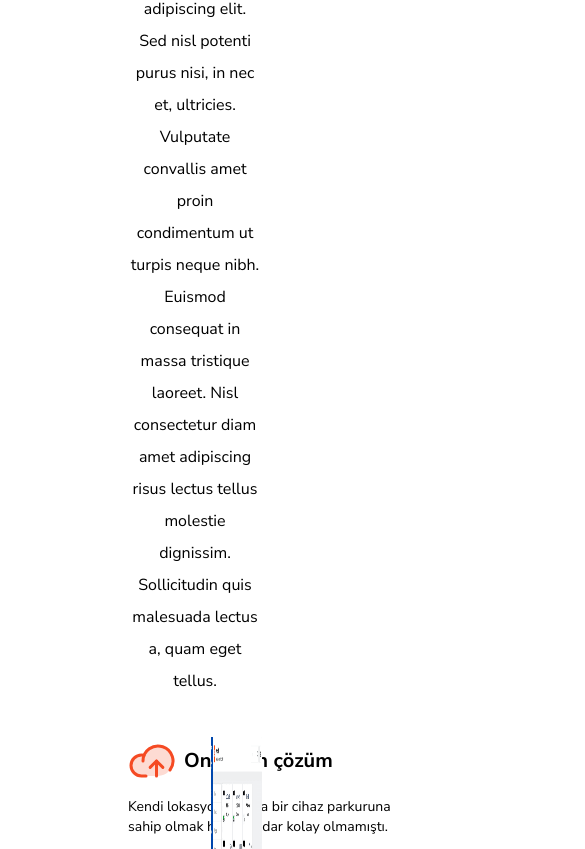
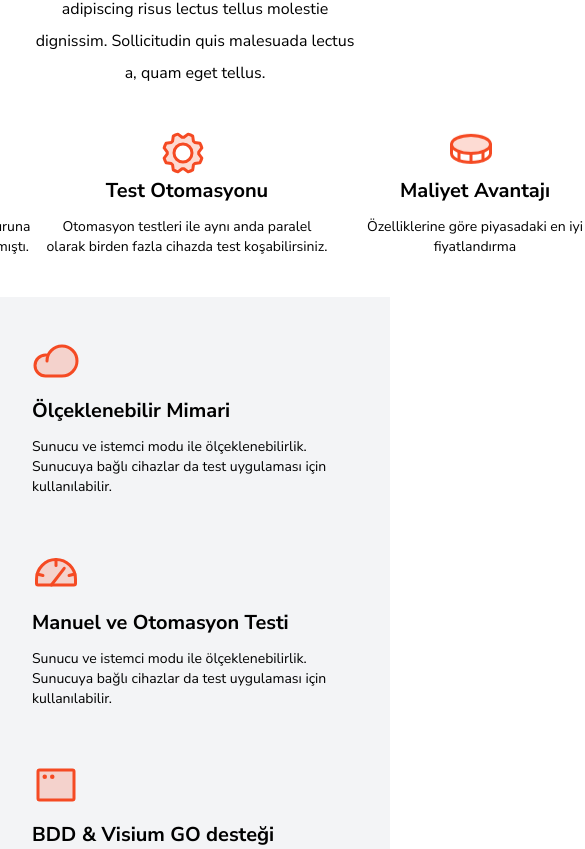
Before and after one commit to arda-e/vLabsWeb, a Next.js app in the folder vlabsweb/: page /products/visiumfarm in a window 390 px wide. Shown: the part 875-1724 px from the top of the page, 585 px wide, since content can reach past the window. Built offline with nearby package versions, Linux system fonts and the light colour scheme.

Commit message:
responsiveness fix 2

```diff
--- a/vlabsweb/pages/products/visiumfarm.js
+++ b/vlabsweb/pages/products/visiumfarm.js
@@ -16,45 +16,47 @@ const visiumfarm = () => {
             </head>
             <SecondaryMenu name="Farm" />
             <ProductHeroSection heading="On-Prem Cihaz Parkuru Çözümü" subheading="gerçej cihazlarda manuel testlerle karmaşık text senaryolarının üstesinden gelin veya paralel olarak çok sayıda otomasyon testi koşturun." backgroundSrc="" textPosition="left" />
-            <section className="max-w-7xl flex flex-col px-32 xl:mx-auto mt-10">
+            <section className="max-w-7xl flex px-8 sm:px-8 md:px-10 lg:px:24 xl:px-32 xl:mx-auto self-center flex-col mt-10">
                 <H2 allign="center">Neden Visium Farm’ı tercih etmelisiniz?</H2>
                 <Text_Main allign="center">
                     Lorem ipsum dolor sit amet, consectetur adipiscing elit. Sed nisl potenti purus nisi, in nec et, ultricies. Vulputate convallis amet proin condimentum ut turpis neque nibh. Euismod consequat in massa tristique laoreet. Nisl consectetur diam amet adipiscing risus lectus tellus molestie dignissim. Sollicitudin quis malesuada lectus a, quam eget tellus.
             </Text_Main>
             </section>
-            <section className="max-w-7xl xl:mx-auto mt-10 flex flex-row px-32 space-x-4">
-                <div className="flex flex-col w-1/2 ">
+            <section className="xl:mx-auto flex justify-center flex-row pt-10  space-x-4">
+                <div className="max-w-7xl flex flex-row md:flex-col items-center px-8 sm:px-8 md:px-10 lg:px:24 xl:px-32 space-x-4">
+                    <div className="flex flex-row tems-center md:items-start ">
                         {/*  */}
-                    <div className="flex w-72 mb-10 flex-col">
-                        <div className="flex flex-row mb-3 items-center">
+                        <div className="flex w-72 mb-10 flex-col items-center md:items-start">
+                            <div className="flex flex-col md:flex-row mb-3 items-center">
                                 <div className="flex mr-2 "><CloudArrowUp size={48} weight="duotone" color="#f54a23" /></div>
                                 <div className="flex font-bold text-xl">On-prem çözüm</div>
                             </div>
-                        <div className="font-normal text-sm">Kendi lokasyonunuzda bir cihaz parkuruna sahip olmak hiç bu kadar kolay olmamıştı.</div>
+                            <div className="font-normal text-center md:text-left text-sm">Kendi lokasyonunuzda bir cihaz parkuruna sahip olmak hiç bu kadar kolay olmamıştı.</div>
                         </div>
                         {/*  */}
-                    <div className="flex w-72 mb-10 flex-col">
-                        <div className="flex flex-row mb-3 items-center">
-                            <div className="flex mr-2 animate-spin "><Gear size={48} weight="duotone" color="#f54a23" /></div>
+                        <div className="flex w-72 mb-10 flex-col justify-center">
+                            <div className="flex flex-col md:flex-row mb-3 items-center">
+                                <div className="flex mr-2 "><Gear size={48} weight="duotone" color="#f54a23" /></div>
                                 <div className="flex font-bold text-xl">Test Otomasyonu</div>
                             </div>
-                        <div className="font-normal text-sm">Otomasyon testleri ile aynı anda paralel olarak birden fazla cihazda test koşabilirsiniz.</div>
+                            <div className="font-normal text-center md:text-left text-sm">Otomasyon testleri ile aynı anda paralel olarak birden fazla cihazda test koşabilirsiniz.</div>
                         </div>
                         {/*  */}
-                    <div className="flex w-72 mb-10 flex-col">
-                        <div className="flex flex-row mb-3 items-center">
+                        <div className="flex w-72 mb-10 flex-col items-center md:items-start">
+                            <div className="flex flex-col md:flex-row mb-3 items-center">
                                 <div className="flex mr-2 animate-bounce"><Coin size={48} weight="duotone" color="#f54a23" /></div>
                                 <div className="flex font-bold text-xl">Maliyet Avantajı</div>
                             </div>
-                        <div className="font-normal text-sm">Özelliklerine göre piyasadaki en iyi fiyatlandırma</div>
+                            <div className="font-normal text-center md:text-left  text-sm">Özelliklerine göre piyasadaki en iyi fiyatlandırma</div>
                         </div>
                     </div>
-                <div className="flex w-1/2">
-                    <Image className="flex" src="/img/GifFarmDevMan.gif" height="100%" width="1000" />
+                    <div className="flex">
+                        <Image className="flex" src="/img/GifFarmDevMan.gif" height="500" width="1000" />
+                    </div>
                 </div>
             </section>
-            <section className="max-w-7xl xl:mx-auto py-12 px-32 bg-gray-100">
-                <div className="grid grid-cols-4 gap-10">
+            <section className=" flex xl:mx-auto py-10 justify-center bg-gray-100">
+                <div className="max-w-7xl px-8 sm:px-8 md:px-10 lg:px:24 xl:px-32 grid grid-cols-1 sm:grid-cols-2 md:grid-cols-3 lg:grid-cols-4 self-center gap-10">
                     <div className="flex flex-col mb-3 space-y-3 items-start">
                         <Cloud size={48} weight="duotone" color="#f54a23" />
                         <div className="flex font-bold text-xl">Ölçeklenebilir Mimari</div>
```
Also changed, not shown: 1 other file (tests, documents, lock files or other folders). Lines whose indentation alone changed are shown as unchanged.
